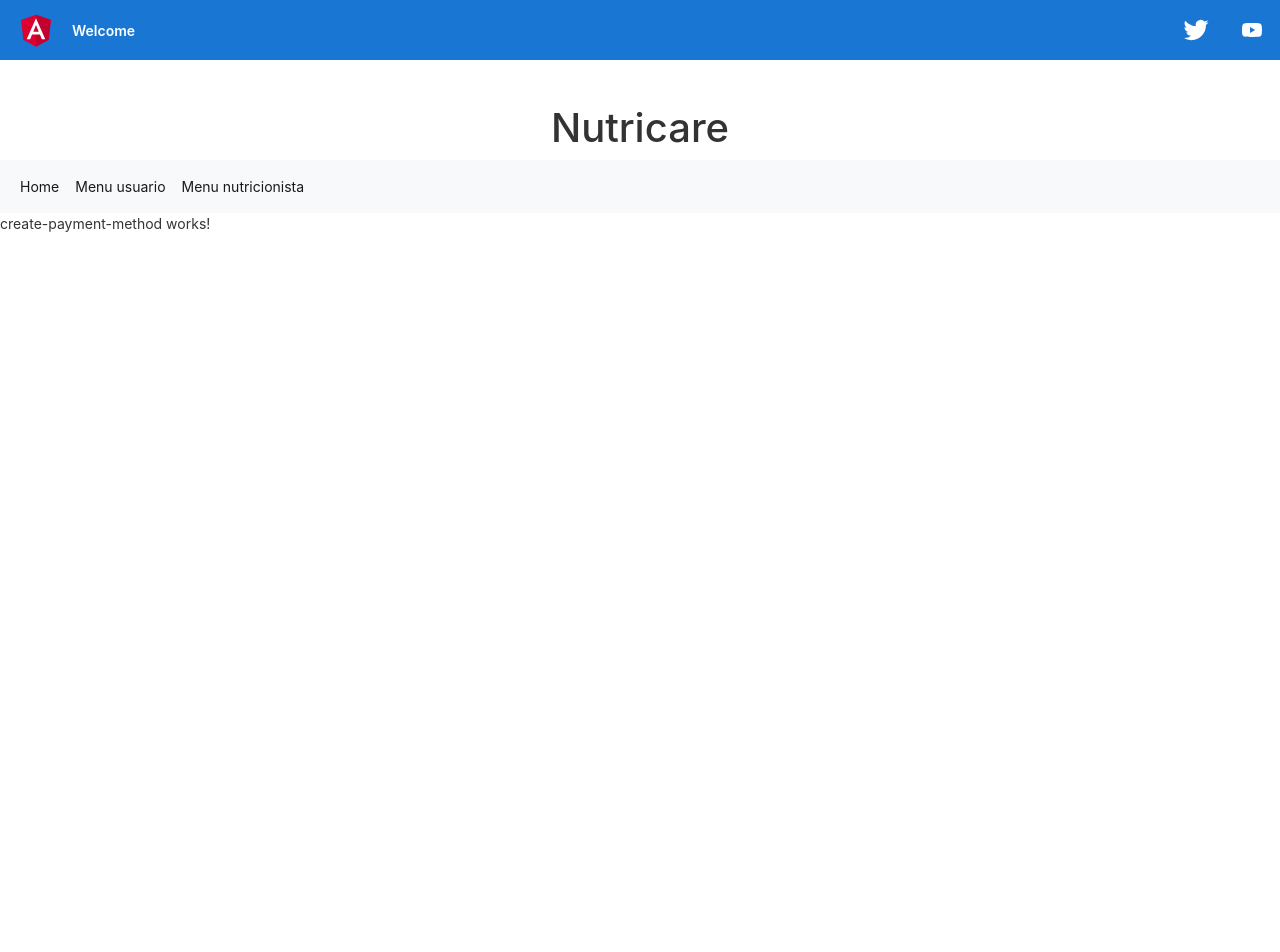
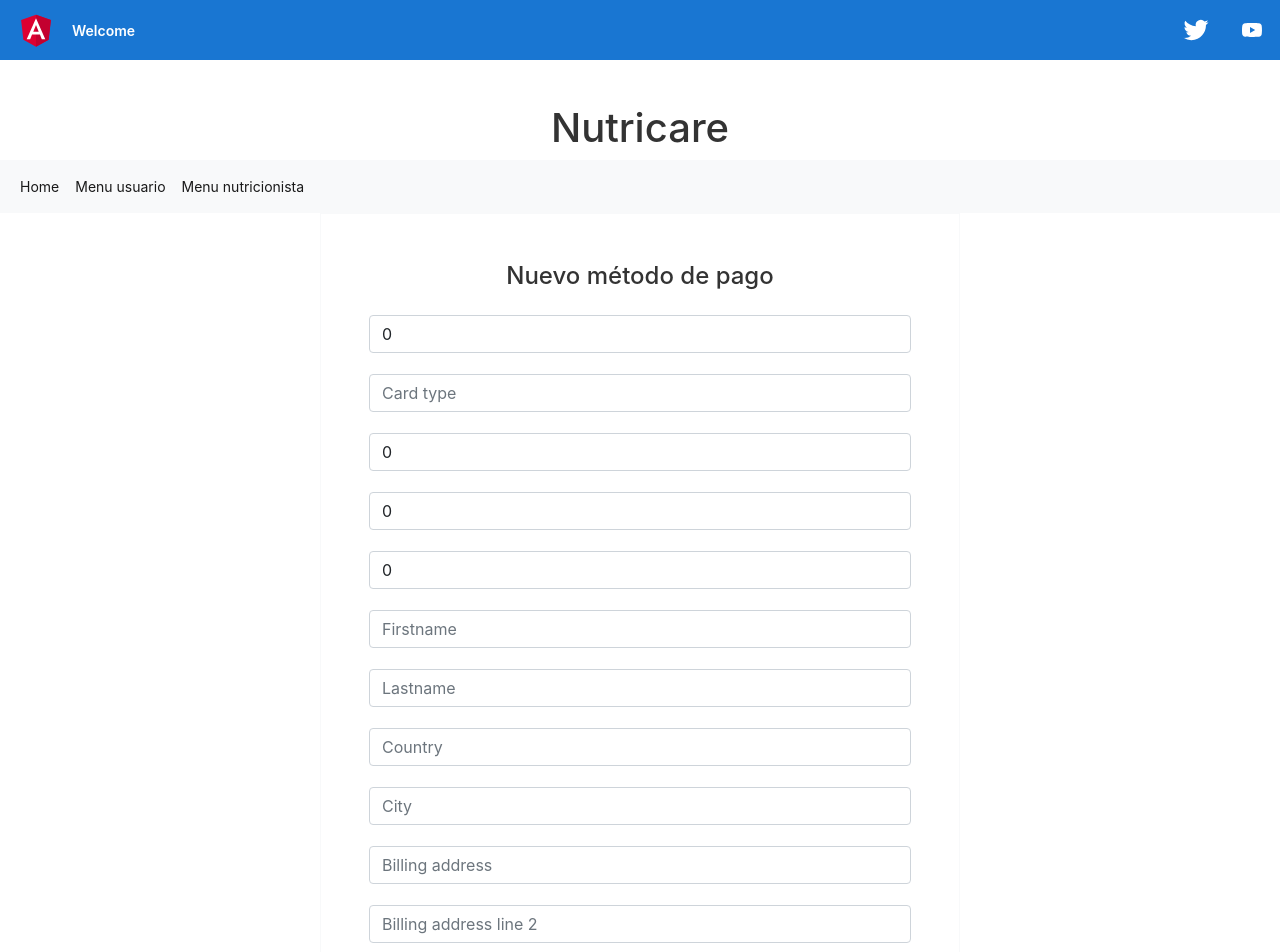
Before and after one commit to Soft-War-Open-Source/Web-Apps, an Angular app: page /new-payment-method in a window 1280 px wide. Shown: the top 952 px of the page. Before the commit the page ends 800 px from the top, so only its background shows below. Built offline with nearby package versions, Linux system fonts and the light colour scheme; no server answers.

Commit message:
Fixes
fixes

```diff
--- a/src/app/components/payment_method/create-payment-method/create-payment-method.component.html
+++ b/src/app/components/payment_method/create-payment-method/create-payment-method.component.html
@@ -1 +1,77 @@
-<p>create-payment-method works!</p>
+<form class="text-center border border-light p-5 col-lg-6 offset-lg-3" (ngSubmit)="insertPaymentMethod()">
+
+    <p class="h4 mb-4">Nuevo método de pago</p>
+
+    <input type="hidden" id="RecipeId" name="RecipeId"
+     required [(ngModel)]="payments[0].id">
+
+    <input type="text" class="form-control" id="card_number"
+    name="card_number" placeholder="5134-5264-4"
+    required [(ngModel)]="payments[0].cardNumber"/>
+    <br>
+
+    <input type="text" class="form-control" id="cardType"
+    name="cardType" placeholder="Card type"
+    required [(ngModel)]="payments[0].cardType"/>
+    <br>
+
+    <input type="text" class="form-control" id="expirationDateMonth"
+    name="expirationDateMonth" placeholder="Expiration Date Month"
+    required [(ngModel)]="payments[0].expirationDateMonth"/>
+    <br>
+
+    <input type="text" class="form-control" id="expirationDateYear"
+    name="expirationDateYear" placeholder="Expiration Date Year"
+    required [(ngModel)]="payments[0].expirationDateYear"/>
+    <br>
+
+    <input type="text" class="form-control" id="securityCode"
+    name="securityCode" placeholder="Security code"
+    required [(ngModel)]="payments[0].securityCode"/>
+    <br>
+
+    <input type="text" class="form-control" id="ownerFirstname"
+    name="ownerFirstname" placeholder="Firstname"
+    required [(ngModel)]="payments[0].ownerFirstname"/>
+    <br>
+
+    <input type="text" class="form-control" id="Lastname"
+    name="Lastname" placeholder="Lastname"
+    required [(ngModel)]="payments[0].ownerLastname"/>
+    <br>
+
+    <input type="text" class="form-control" id="country"
+    name="country" placeholder="Country"
+    required [(ngModel)]="payments[0].country"/>
+    <br>
+
+    <input type="text" class="form-control" id="city"
+    name="city" placeholder="City"
+    required [(ngModel)]="payments[0].city"/>
+    <br>
+
+    <input type="text" class="form-control" id="billingAddress"
+    name="billingAddress" placeholder="Billing address"
+    required [(ngModel)]="payments[0].billingAddress"/>
+    <br>
+
+    <input type="text" class="form-control" id="billingAddress2"
+    name="billingAddress2" placeholder="Billing address line 2"
+    required [(ngModel)]="payments[0].billingAddressLine2"/>
+    <br>
+
+    <input type="text" class="form-control" id="postalCode"
+    name="postalCode" placeholder="postal code"
+    required [(ngModel)]="payments[0].postalCode"/>
+    <br>
+
+    <input type="text" class="form-control" id="phoneNumber"
+    name="billinphoneNumbergAddress2" placeholder="Phone number"
+    required [(ngModel)]="payments[0].phoneNumber"/>
+    <br>
+
+    <button type="submit" class="btn btn-success" onClick="window.location.href='list-payment-methods';">
+        Save
+    </button>
+
+</form>
--- a/src/app/components/payment_method/create-payment-method/create-payment-method.component.ts
+++ b/src/app/components/payment_method/create-payment-method/create-payment-method.component.ts
@@ -1,4 +1,9 @@
 import { Component, OnInit } from '@angular/core';
+import { Router } from '@angular/router';
+import { Client } from 'src/app/model/client';
+import { PaymentMethod } from 'src/app/model/payment_method';
+import { ClientService } from 'src/app/services/client.service';
+import { PaymentMethodService } from 'src/app/services/payment-method.service';
 
 @Component({
   selector: 'app-create-payment-method',
@@ -6,10 +11,31 @@ import { Component, OnInit } from '@angular/core';
   styleUrls: ['./create-payment-method.component.css']
 })
 export class CreatePaymentMethodComponent implements OnInit {
+  client_id: number = 1;
+  payments: PaymentMethod[]=[];
+  clients: Client[]=[];
 
-  constructor() { }
+
+  constructor(private router: Router,
+    private paymentMethodService: PaymentMethodService,
+    private clientService : ClientService) { }
 
   ngOnInit(): void {
+    this.payments.push(new PaymentMethod());
+    this.assignClient();
   }
 
+  assignClient(){
+    this.clientService.getClientById(this.client_id)
+    .subscribe(datos=>this.clients.push(datos));
+  }
+
+  insertPaymentMethod(){
+    this.payments[0].client = this.clients[0];
+    this.paymentMethodService.createPaymentMethod(this.payments[0])
+    .subscribe(datos=>console.log(datos), error=>console.log(error));
+    this.payments = [];
+    this.clients = [];
+    this.router.navigate(['list-payment-methods']);
+  }
 }
--- a/src/app/components/payment_method/list-payment-method/list-payment-method.component.ts
+++ b/src/app/components/payment_method/list-payment-method/list-payment-method.component.ts
@@ -2,6 +2,8 @@ import { Component, OnInit } from '@angular/core';
 import { PaymentMethodService } from 'src/app/services/payment-method.service';
 import { PaymentMethod } from 'src/app/model/payment_method';
 import { Router } from '@angular/router';
+import { Client } from 'src/app/model/client';
+import { ClientService } from 'src/app/services/client.service';
 
 @Component({
   selector: 'app-list-payment-method',
@@ -9,19 +11,23 @@ import { Router } from '@angular/router';
   styleUrls: ['./list-payment-method.component.css']
 })
 export class ListPaymentMethodComponent implements OnInit {
-  id: number = 0;
-  paymentMethod: PaymentMethod = new PaymentMethod();
-  client_id: number = 0;
-  paymentMethods: PaymentMethod[] = [];
+  client_id: number = 1;
+  clients: Client[]=[]
+  paymentMethods: PaymentMethod[]=[];
+  payments: PaymentMethod[]=[];
 
-  constructor(private router: Router, private paymentMethodService: PaymentMethodService) { }
+  constructor(private router: Router,
+     private paymentMethodService: PaymentMethodService,
+     private clientService: ClientService) { }
 
   ngOnInit(): void {
+    this.payments.push(new PaymentMethod());
+    this.assignClient();
     this.loadDataPaymentMethods();
   }
 
   loadDataPaymentMethods(){
-    this.paymentMethodService.getPaymentMethodList()
+    this.paymentMethodService.getPaymentMethodByClient(this.client_id)
     .subscribe(paymentMethods=>this.paymentMethods = paymentMethods);
   }
 
@@ -31,27 +37,20 @@ export class ListPaymentMethodComponent implements OnInit {
   }
 
   updatePaymentMethod(payment_method: PaymentMethod){
-    this.router.navigate(['actualizar', payment_method.id]);
+    this.router.navigate(['actualizar', payment_method.id]); //cambiar enlace update
   }
 
-  searchPaymentMethodById(){
-    if(this.id >= 0){
-      this.paymentMethodService.getPaymentMethodById(this.id)
-      .subscribe(paymentMethods=>this.paymentMethods = paymentMethods);
-    }
-  }
-
-  searchPaymentMethodByClient(){
-    if(this.client_id >= 0){
-      this.paymentMethodService.getPaymentMethodByClient(this.client_id)
-      .subscribe(paymentMethods=>this.paymentMethods = paymentMethods);
-    }
+  assignClient(){
+    this.clientService.getClientById(this.client_id)
+    .subscribe(datos=>this.clients.push(datos));
   }
 
   insertPaymentMethod(){
-    this.paymentMethodService.createPaymentMethod(this.paymentMethod)
-    .subscribe(data=>console.log(data), error=>console.log(error));
-    this.paymentMethod = new PaymentMethod();
-    this.router.navigate(['new-payment-method']);
+    this.payments[0].client = this.clients[0];
+    this.paymentMethodService.createPaymentMethod(this.payments[0])
+    .subscribe(datos=>console.log(datos), error=>console.log(error));
+    this.payments = [];
+    this.clients = [];
+    this.router.navigate(['list-payment-methods']);
   }
 }
--- a/src/app/components/recipe/create-recipe/create-recipe.component.html
+++ b/src/app/components/recipe/create-recipe/create-recipe.component.html
@@ -11,21 +11,18 @@
 
     <br>
 
-    <label for="description">Description :</label>
     <input type="text" class="form-control" id="description"
     name="description" placeholder="Description"
     required [(ngModel)]="recipes[0].descripcion"/>
 
     <br>
 
-    <label for="preparation">Preparation :</label>
     <input type="text" class="form-control" id="preparation"
     name="preparation" placeholder="Preparation"
     required [(ngModel)]="recipes[0].preparation"/>
 
     <br>
 
-    <label for="ingredients">Ingredients :</label>
     <input type="text" class="form-control" id="ingredients"
     name="ingredients" placeholder="Ingredients"
     required [(ngModel)]="recipes[0].ingredients"/>
--- a/src/app/components/recipe/create-recipe/create-recipe.component.ts
+++ b/src/app/components/recipe/create-recipe/create-recipe.component.ts
@@ -38,7 +38,7 @@ export class CreateRecipeComponent implements OnInit {
     .subscribe(datos=>console.log(datos), error=>console.log(error));
     this.recipes = [];
     this.nutritionists = [];
-    this.router.navigate(['pusblished-recipes']);
+    this.router.navigate(['published-recipes']);
   }
 
 }
--- a/src/app/menu/menu.component.html
+++ b/src/app/menu/menu.component.html
@@ -29,7 +29,7 @@
                     <button type="submit" class="btn btn-success" onClick="window.location.href='list-recipes';">
                         Recetas
                     </button>
-                    <button type="submit" class="btn btn-success" onClick="window.location.href='';">
+                    <button type="submit" class="btn btn-success" onClick="window.location.href='list-recommendations';">
                         Recomendaciones
                     </button>
                     <button type="submit" class="btn btn-success" onClick="window.location.href='list-payment-methods';">
```
